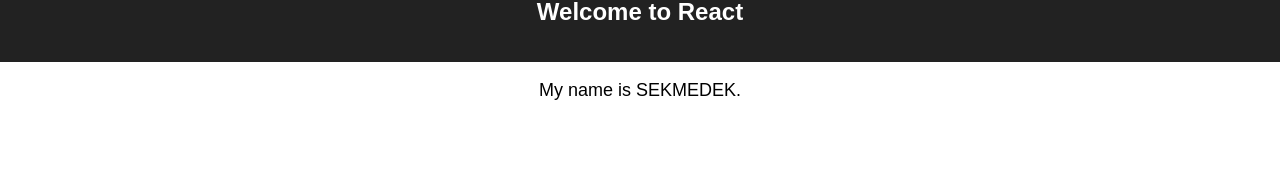
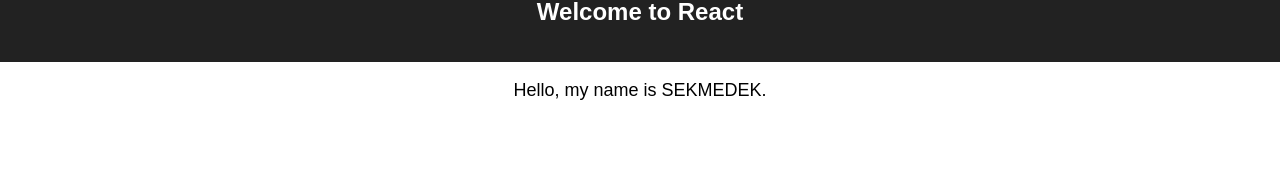
Before and after one commit to sekmedek/reactjs, a React (Create React App) app: page / in a window 1280 px wide. Shown: the part 122-292 px from the top of the page. Built offline with nearby package versions, Linux system fonts and the light colour scheme.

Commit message:
Added greeting.

```diff
--- a/src/App.js
+++ b/src/App.js
@@ -11,7 +11,7 @@
           <h1 className="App-title">Welcome to React</h1>
         </header>
         <p className="App-intro">
-          My name is SEKMEDEK.
+          Hello, my name is SEKMEDEK.
         </p>
       </div>
     );
```
